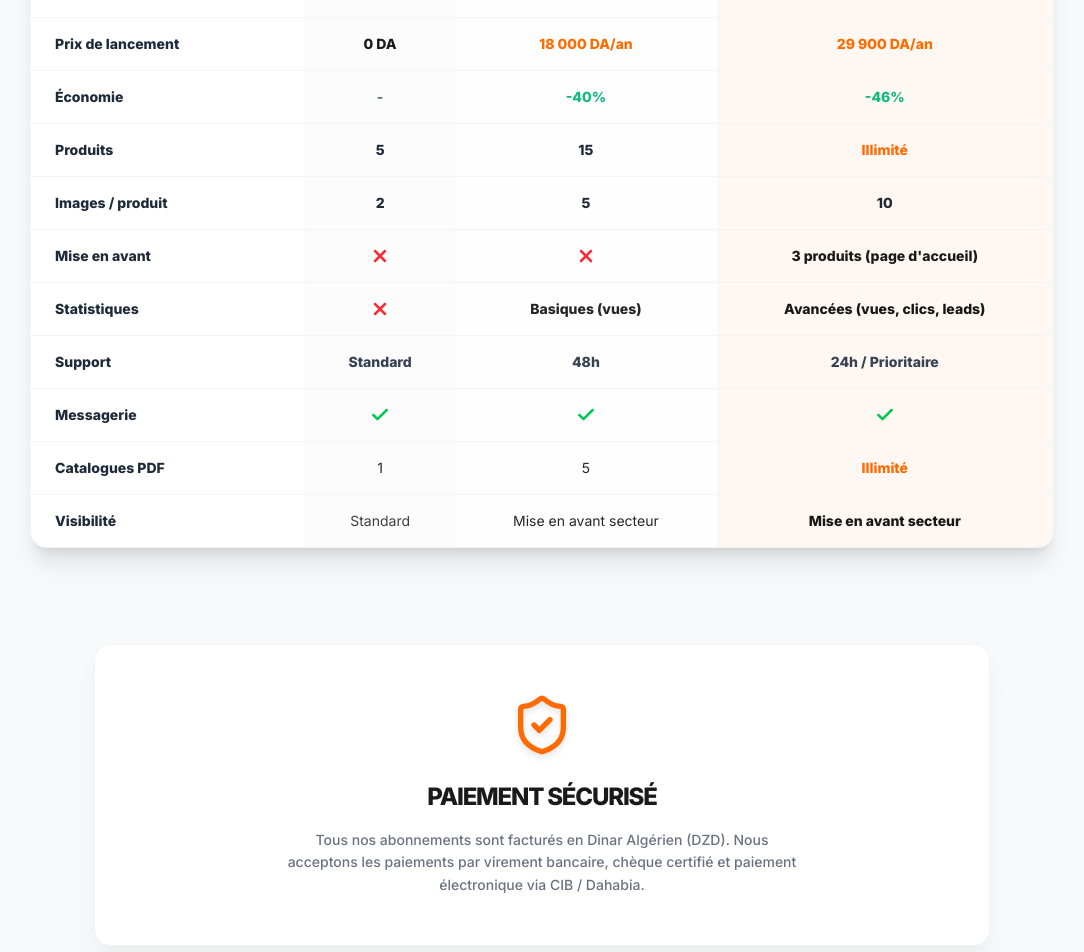
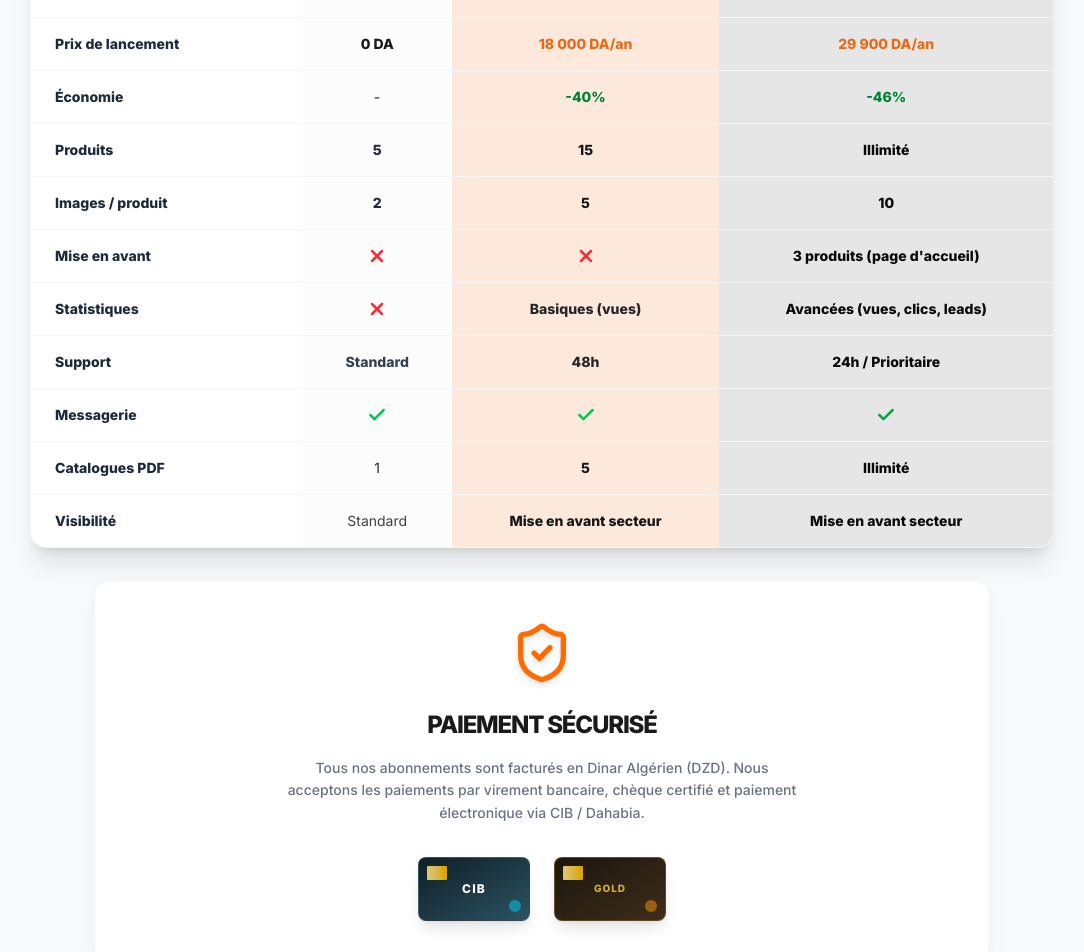
Before and after one commit to A1bd0u/Algeria-Industry-V2, a React (Vite) app: page /tarifs in a window 1280 px wide. Shown: the part 1340-2292 px from the top of the page, without its empty margins (98-1182 px from the left). Built offline with nearby package versions, Linux system fonts and the light colour scheme; no server answers.

Commit message:
style: update pricing cards hover effects and layout
Adjust hover colors for consistency and reduce margin-bottom on the comparative table section for better vertical spacing.

```diff
--- a/src/pages/Tarifs.tsx
+++ b/src/pages/Tarifs.tsx
@@ -47,7 +47,7 @@ const Tarifs = () => {
       bgClass: 'bg-[#F8F9FA] text-primary border-[#E86A17] shadow-lg',
       buttonText: 'Choisir Basic',
       buttonAction: '/contact',
-      buttonClass: 'bg-[#E86A17] text-white border-transparent hover:bg-[#d05c12]'
+      buttonClass: 'bg-[#E86A17] text-white border-transparent hover:bg-[#c8530b]'
     },
     {
       id: 'pro',
@@ -69,7 +69,7 @@ const Tarifs = () => {
       bgClass: 'bg-[#1A1A1A] text-white border-[#E86A17] shadow-xl',
       buttonText: 'Choisir Pro',
       buttonAction: '/contact',
-      buttonClass: 'bg-[#E86A17] text-white border-[#E86A17] hover:bg-transparent hover:text-[#E86A17]'
+      buttonClass: 'bg-[#E86A17] text-white border-transparent hover:bg-[#c8530b]'
     }
   ];
 
@@ -189,7 +189,7 @@ const Tarifs = () => {
         </div>
 
         {/* Tableau Comparatif */}
-        <div className="mb-24 mt-8">
+        <div className="mb-8 mt-8">
           <div className="text-center mb-12">
             <h3 className="text-3xl md:text-5xl font-black text-primary tracking-tighter uppercase mb-4">Tableau Comparatif détaillé</h3>
             <p className="text-gray-700 font-bold max-w-xl mx-auto text-base">Comparez les fonctionnalités et choisissez l'offre la plus adaptée à vos besoins.</p>
@@ -201,88 +201,88 @@ const Tarifs = () => {
                   <tr className="bg-gray-50/50">
                     <th className="px-6 py-4 text-start text-sm font-black text-gray-700 uppercase tracking-widest">Caractéristique</th>
                     <th className="px-6 py-4 text-center text-sm font-black text-primary uppercase tracking-widest bg-gray-100/30">Free</th>
-                    <th className="px-6 py-4 text-center text-sm font-black text-primary uppercase tracking-widest bg-gray-100/10">Basic</th>
-                    <th className="px-6 py-4 text-center text-sm font-black text-secondary uppercase tracking-widest bg-secondary/5">Pro</th>
+                    <th className="px-6 py-4 text-center text-sm font-black text-white uppercase tracking-widest bg-[#E86A17]">Basic</th>
+                    <th className="px-6 py-4 text-center text-sm font-black text-white uppercase tracking-widest bg-neutral-950">Pro</th>
                   </tr>
                 </thead>
                 <tbody className="divide-y divide-gray-100">
-                  <tr className="hover:bg-neutral-bg transition-colors">
+                  <tr>
                     <td className="px-6 py-4 text-sm font-extrabold text-gray-800">Prix normal</td>
                     <td className="px-6 py-4 text-center text-sm font-black text-primary bg-gray-100/30">0 DA</td>
-                    <td className="px-6 py-4 text-center text-sm font-black text-primary bg-gray-100/10">30 000 DA/an</td>
-                    <td className="px-6 py-4 text-center text-sm font-black text-primary bg-secondary/5">55 000 DA/an</td>
+                    <td className="px-6 py-4 text-center text-sm font-black text-neutral-900 bg-[#E86A17]/15">30 000 DA/an</td>
+                    <td className="px-6 py-4 text-center text-sm font-black text-neutral-950 bg-neutral-950/10">55 000 DA/an</td>
                   </tr>
-                  <tr className="hover:bg-neutral-bg transition-colors">
+                  <tr>
                     <td className="px-6 py-4 text-sm font-extrabold text-gray-800">Prix de lancement</td>
                     <td className="px-6 py-4 text-center text-sm font-black text-primary bg-gray-100/30">0 DA</td>
-                    <td className="px-6 py-4 text-center text-sm font-black text-secondary bg-gray-100/10">18 000 DA/an</td>
-                    <td className="px-6 py-4 text-center text-sm font-black text-secondary bg-secondary/5">29 900 DA/an</td>
+                    <td className="px-6 py-4 text-center text-sm font-black text-[#E86A17] bg-[#E86A17]/15">18 000 DA/an</td>
+                    <td className="px-6 py-4 text-center text-sm font-black text-[#E86A17] bg-neutral-950/10">29 900 DA/an</td>
                   </tr>
-                  <tr className="hover:bg-neutral-bg transition-colors">
+                  <tr>
                     <td className="px-6 py-4 text-sm font-extrabold text-gray-800">Économie</td>
                     <td className="px-6 py-4 text-center text-sm font-extrabold text-gray-500 bg-gray-100/30">-</td>
-                    <td className="px-6 py-4 text-center text-sm font-black text-success bg-gray-100/10">-40%</td>
-                    <td className="px-6 py-4 text-center text-sm font-black text-success bg-secondary/5">-46%</td>
+                    <td className="px-6 py-4 text-center text-sm font-black text-green-700 bg-[#E86A17]/15">-40%</td>
+                    <td className="px-6 py-4 text-center text-sm font-black text-green-700 bg-neutral-950/10">-46%</td>
                   </tr>
-                  <tr className="hover:bg-neutral-bg transition-colors">
+                  <tr>
                     <td className="px-6 py-4 text-sm font-extrabold text-gray-800">Produits</td>
                     <td className="px-6 py-4 text-center text-sm font-extrabold text-gray-800 bg-gray-100/30">5</td>
-                    <td className="px-6 py-4 text-center text-sm font-extrabold text-gray-800 bg-gray-100/10">15</td>
-                    <td className="px-6 py-4 text-center text-sm font-black text-secondary bg-secondary/5">Illimité</td>
+                    <td className="px-6 py-4 text-center text-sm font-extrabold text-neutral-900 bg-[#E86A17]/15">15</td>
+                    <td className="px-6 py-4 text-center text-sm font-black text-neutral-950 bg-neutral-950/10">Illimité</td>
                   </tr>
-                  <tr className="hover:bg-neutral-bg transition-colors">
+                  <tr>
                     <td className="px-6 py-4 text-sm font-extrabold text-gray-800">Images / produit</td>
                     <td className="px-6 py-4 text-center text-sm font-extrabold text-gray-800 bg-gray-100/30">2</td>
-                    <td className="px-6 py-4 text-center text-sm font-extrabold text-gray-800 bg-gray-100/10">5</td>
-                    <td className="px-6 py-4 text-center text-sm font-extrabold text-gray-800 bg-secondary/5">10</td>
+                    <td className="px-6 py-4 text-center text-sm font-extrabold text-neutral-900 bg-[#E86A17]/15">5</td>
+                    <td className="px-6 py-4 text-center text-sm font-extrabold text-neutral-950 bg-neutral-950/10">10</td>
                   </tr>
-                  <tr className="hover:bg-neutral-bg transition-colors">
+                  <tr>
                     <td className="px-6 py-4 text-sm font-extrabold text-gray-800">Mise en avant</td>
                     <td className="px-6 py-4 text-center text-sm bg-gray-100/30">
                       <X className="h-5 w-5 text-red-500 mx-auto stroke-[3]" />
                     </td>
-                    <td className="px-6 py-4 text-center text-sm bg-gray-100/10">
+                    <td className="px-6 py-4 text-center text-sm bg-[#E86A17]/15">
                       <X className="h-5 w-5 text-red-500 mx-auto stroke-[3]" />
                     </td>
-                    <td className="px-6 py-4 text-center text-sm font-extrabold text-primary bg-secondary/5">3 produits (page d'accueil)</td>
+                    <td className="px-6 py-4 text-center text-sm font-extrabold text-neutral-950 bg-neutral-950/10">3 produits (page d'accueil)</td>
                   </tr>
-                  <tr className="hover:bg-neutral-bg transition-colors">
+                  <tr>
                     <td className="px-6 py-4 text-sm font-extrabold text-gray-800">Statistiques</td>
                     <td className="px-6 py-4 text-center text-sm bg-gray-100/30">
                       <X className="h-5 w-5 text-red-500 mx-auto stroke-[3]" />
                     </td>
-                    <td className="px-6 py-4 text-center text-sm font-extrabold text-neutral-800 bg-gray-100/10">Basiques (vues)</td>
-                    <td className="px-6 py-4 text-center text-sm font-black text-neutral-900 bg-secondary/5">Avancées (vues, clics, leads)</td>
+                    <td className="px-6 py-4 text-center text-sm font-extrabold text-neutral-800 bg-[#E86A17]/15">Basiques (vues)</td>
+                    <td className="px-6 py-4 text-center text-sm font-black text-neutral-950 bg-neutral-950/10">Avancées (vues, clics, leads)</td>
                   </tr>
-                  <tr className="hover:bg-neutral-bg transition-colors">
+                  <tr>
                     <td className="px-6 py-4 text-sm font-extrabold text-gray-800">Support</td>
                     <td className="px-6 py-4 text-center text-sm font-extrabold text-gray-700 bg-gray-100/30">Standard</td>
-                    <td className="px-6 py-4 text-center text-sm font-extrabold text-gray-700 bg-gray-100/10">48h</td>
-                    <td className="px-6 py-4 text-center text-sm font-extrabold text-gray-700 bg-secondary/5">24h / Prioritaire</td>
+                    <td className="px-6 py-4 text-center text-sm font-extrabold text-neutral-800 bg-[#E86A17]/15">48h</td>
+                    <td className="px-6 py-4 text-center text-sm font-extrabold text-neutral-950 bg-neutral-950/10">24h / Prioritaire</td>
                   </tr>
-                  <tr className="hover:bg-neutral-bg transition-colors">
+                  <tr>
                     <td className="px-6 py-4 text-sm font-extrabold text-gray-800">Messagerie</td>
                     <td className="px-6 py-4 text-center text-sm bg-gray-100/30">
                       <Check className="h-5 w-5 text-green-500 mx-auto stroke-[3]" />
                     </td>
-                    <td className="px-6 py-4 text-center text-sm bg-gray-100/10">
+                    <td className="px-6 py-4 text-center text-sm bg-[#E86A17]/15">
                       <Check className="h-5 w-5 text-green-500 mx-auto stroke-[3]" />
                     </td>
-                    <td className="px-6 py-4 text-center text-sm bg-secondary/5">
-                      <Check className="h-5 w-5 text-green-500 mx-auto stroke-[3]" />
+                    <td className="px-6 py-4 text-center text-sm bg-neutral-950/10">
+                      <Check className="h-5 w-5 text-green-600 mx-auto stroke-[3]" />
                     </td>
                   </tr>
-                  <tr className="hover:bg-neutral-bg transition-colors">
+                  <tr>
                     <td className="px-6 py-4 text-sm font-extrabold text-gray-800">Catalogues PDF</td>
                     <td className="px-6 py-4 text-center text-sm text-neutral-800 bg-gray-100/30">1</td>
-                    <td className="px-6 py-4 text-center text-sm text-neutral-800 bg-gray-100/10">5</td>
-                    <td className="px-6 py-4 text-center text-sm font-black text-secondary bg-secondary/5">Illimité</td>
+                    <td className="px-6 py-4 text-center text-sm text-neutral-900 bg-[#E86A17]/15 font-extrabold">5</td>
+                    <td className="px-6 py-4 text-center text-sm font-black text-neutral-950 bg-neutral-950/10">Illimité</td>
                   </tr>
-                  <tr className="hover:bg-neutral-bg transition-colors">
+                  <tr>
                     <td className="px-6 py-4 text-sm font-extrabold text-gray-800">Visibilité</td>
                     <td className="px-6 py-4 text-center text-sm text-neutral-700 bg-gray-100/30">Standard</td>
-                    <td className="px-6 py-4 text-center text-sm text-neutral-800 bg-gray-100/10">Mise en avant secteur</td>
-                    <td className="px-6 py-4 text-center text-sm font-extrabold text-neutral-900 bg-secondary/5">Mise en avant secteur</td>
+                    <td className="px-6 py-4 text-center text-sm text-neutral-900 bg-[#E86A17]/15 font-extrabold">Mise en avant secteur</td>
+                    <td className="px-6 py-4 text-center text-sm font-extrabold text-neutral-950 bg-neutral-950/10">Mise en avant secteur</td>
                   </tr>
                 </tbody>
               </table>
@@ -292,14 +292,36 @@ const Tarifs = () => {
 
 
 
-        <div className="mt-16 max-w-4xl mx-auto bg-white rounded-2xl p-12 text-center shadow-xl shadow-gray-200/50 border border-gray-100 relative overflow-hidden group">
-          <div className="absolute inset-0 bg-secondary/5 translate-y-full group-hover:translate-y-0 transition-transform duration-500 ease-in-out"></div>
-          <div className="relative z-10">
+        <div className="mt-6 max-w-4xl mx-auto bg-white rounded-2xl p-10 text-center shadow-lg shadow-gray-200/50 border border-gray-100 relative">
+          <div>
             <ShieldCheck className="h-16 w-16 text-secondary mx-auto mb-6 drop-shadow-md" />
             <h3 className="text-2xl font-black text-primary tracking-tighter uppercase mb-4">Paiement Sécurisé</h3>
-            <p className="text-sm text-gray-500 max-w-lg mx-auto leading-relaxed font-medium">
+            <p className="text-sm text-gray-500 max-w-lg mx-auto leading-relaxed font-medium mb-8">
               Tous nos abonnements sont facturés en Dinar Algérien (DZD). Nous acceptons les paiements par virement bancaire, chèque certifié et paiement électronique via CIB / Dahabia.
             </p>
+
+            {/* Cartes CIB et Edahabia */}
+            <div className="flex items-center justify-center gap-6 mt-6">
+              {/* Carte CIB - Taille Moyenne */}
+              <div className="relative w-28 h-16 rounded-lg shadow-lg overflow-hidden bg-gradient-to-br from-[#0F2027] to-[#2C5364] border border-white/10 flex items-center justify-center hover:scale-105 transition-transform duration-200 cursor-pointer" title="Carte CIB">
+                {/* REMPLACEMENT FACILE PAR UNE IMAGE :
+                    <img src="/images/cib.png" alt="CIB" className="w-full h-full object-cover absolute inset-0 rounded-lg" />
+                */}
+                <span className="text-xs font-black tracking-widest text-white relative z-10">CIB</span>
+                <div className="absolute top-2 left-2 w-5 h-3.5 rounded-[1px] bg-gradient-to-r from-amber-200 to-amber-400 opacity-85"></div>
+                <div className="absolute right-2 bottom-2 w-3 h-3 rounded-full bg-cyan-400 opacity-50"></div>
+              </div>
+
+              {/* Carte Edahabia - Taille Moyenne */}
+              <div className="relative w-28 h-16 rounded-lg shadow-lg overflow-hidden bg-gradient-to-br from-[#1C160E] to-[#3E2D1A] border border-[#D4AF37]/30 flex items-center justify-center hover:scale-105 transition-transform duration-200 cursor-pointer" title="Carte Edahabia">
+                {/* REMPLACEMENT FACILE PAR UNE IMAGE :
+                    <img src="/images/edahabia.png" alt="Edahabia" className="w-full h-full object-cover absolute inset-0 rounded-lg" />
+                */}
+                <span className="text-[10px] font-black tracking-widest text-[#D4AF37] uppercase relative z-10">Gold</span>
+                <div className="absolute top-2 left-2 w-5 h-3.5 rounded-[1px] bg-gradient-to-r from-amber-200 to-amber-400 opacity-85"></div>
+                <div className="absolute right-2 bottom-2 w-3 h-3 rounded-full bg-amber-500 opacity-50"></div>
+              </div>
+            </div>
           </div>
         </div>
       </div>
```
